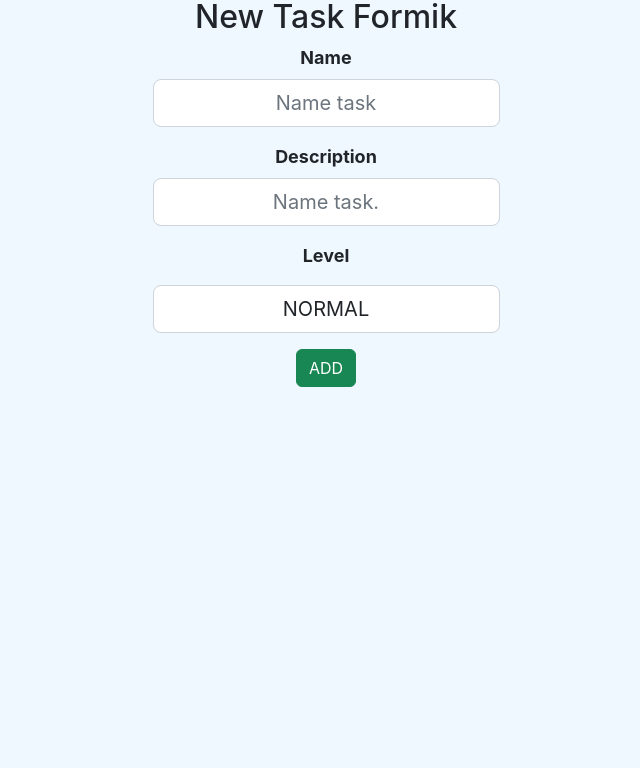
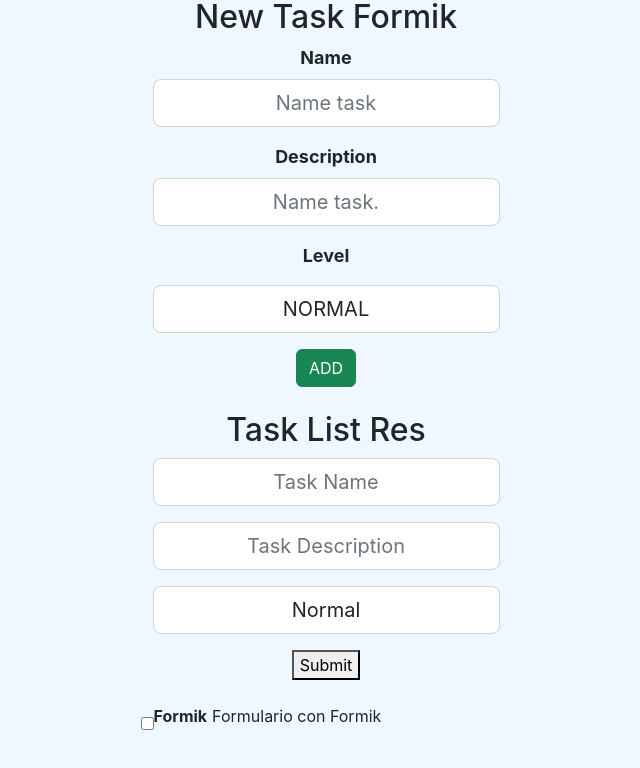
Before and after one commit to DanielAbadNoriega/OB_M5_Hooks, a React (Create React App) app: page / in a window 1280 px wide. Shown: the part 509-1277 px from the top of the page, without its empty margins (314-954 px from the left). Before the commit the page ends 960 px from the top, so only its background shows below. Built offline with nearby package versions, Linux system fonts and the light colour scheme.

Commit message:
Iteration: bug fixed taskFormik

```diff
--- a/src/components/container/task_list.jsx
+++ b/src/components/container/task_list.jsx
@@ -7,6 +7,7 @@
 import "../../styles/taskList.scss";
 //import TaskForm from "../pure/forms/taskForm";
 import TaskFormik from "../pure/forms/taskFormik";
+import TaskFormikRes from "../pure/forms/taskFormikRes";
 
 const TaskListComponent = () => {
   const defaultTask1 = new Task(
@@ -146,6 +147,7 @@
       </div>
       {/* <TaskForm add={addTask} nLength={tasks.length}></TaskForm> */}
       <TaskFormik add={addTask} nLength={tasks.length}></TaskFormik>
+      <TaskFormikRes></TaskFormikRes>
     </div>
   );
 };
--- a/src/components/pure/forms/registerFormik.jsx
+++ b/src/components/pure/forms/registerFormik.jsx
@@ -1,13 +1,13 @@
-import React, { useState, useRef } from "react";
+import React from "react";
 import { Formik, Form, Field, ErrorMessage } from "formik";
 import * as Yup from "yup";
 
 //Models
-import { User } from "../../../models/user.class";
+//import { User } from "../../../models/user.class";
 import { ROLES } from "../../../models/roles.enum";
 
 const RegisterFormik = () => {
-  let user = new User();
+  //let user = new User();
 
   const initialValues = {
     username: "",
--- a/src/components/pure/forms/taskFormik.jsx
+++ b/src/components/pure/forms/taskFormik.jsx
@@ -18,16 +18,6 @@
     description: Yup.string()
       .min(6, "The task description is too short.")
       .required("The task description is required."),
-    level: Yup.string()
-      .oneOf(
-        [LEVELS.NORMAL, LEVELS.URGENT, LEVELS.BLOCKING],
-        "You must select a task level: normal, urgent or blocking."
-      )
-      .required("You must select one task level."),
-    completed: Yup.string().oneOf(
-      [true, false],
-      "You must select completed / uncompleted task"
-    ),
   });
 
   //Generamos los valores iniciales del formulario
@@ -40,7 +30,12 @@
 
   //TODO the function to create a new Task
   function addTask(values) {
-    let newTask = new Task(values.name, values.description, values.level, false);
+    let newTask = new Task(
+      values.name,
+      values.description,
+      values.level,
+      false
+    );
     add(newTask);
   }
 
@@ -54,7 +49,6 @@
         validationSchema={taskSchema}
         onSubmit={async (values) => {
           await new Promise((r) => setTimeout(r, 1000));
-          alert(JSON.stringify(values, null, 2));
           addTask(values);
         }}
       >
--- /dev/null
+++ b/src/components/pure/forms/taskFormikRes.jsx
@@ -0,0 +1,98 @@
+import { Formik, Field, Form } from "formik";
+import * as Yup from "yup";
+import { LEVELS } from "../../../models/levels.enum";
+import useList from "../../../hooks/useList";
+import "../../../styles/taskForm.scss";
+
+const TaskFormikRes = () => {
+  const TaskSchema = Yup.object().shape({
+    name: Yup.string()
+      .min(2, "Too Short!")
+      .max(50, "Too Long!")
+      .required("Required"),
+    description: Yup.string()
+      .min(2, "Too Short!")
+      .max(100, "Too Long!")
+      .required("Required"),
+  });
+  const defaultTask = {
+    name: "Formik",
+    description: "Formulario con Formik",
+    level: LEVELS.URGENT,
+    done: false,
+  };
+  const tasks = useList([defaultTask]);
+
+  return (
+    <div>
+      <h2>Task List Res</h2>
+      <Formik
+        initialValues={{
+          name: "",
+          description: "",
+          level: LEVELS.NORMAL,
+          done: false,
+        }}
+        onSubmit={(values, actions) => {
+          setTimeout(() => {
+            tasks.push(values);
+            actions.resetForm({});
+            actions.setSubmitting(false);
+          }, 500);
+        }}
+        validationSchema={TaskSchema}
+      >
+        {({ errors }) => (
+          <Form className="container d-flex justify-content-center align-items-center mb-4 form-formik-container">
+            {/* NAME */}
+            <Field
+              name="name"
+              placeholder="Task Name"
+              className="form-control form-control-lg mb-2 text-center"
+            />
+            {errors && errors.name}
+
+            {/* DESCRIPTION */}
+            <Field
+              name="description"
+              placeholder="Task Description"
+              className="form-control form-control-lg mb-2 text-center"
+            />
+            {errors && errors.description}
+
+            {/* LEVEL */}
+            <Field
+              as="select"
+              name="level"
+              className="form-control form-control-lg mb-2 text-center"
+            >
+              <option value={LEVELS.NORMAL}>Normal</option>
+              <option value={LEVELS.URGENT}>Urgent</option>
+              <option value={LEVELS.BLOCKING}>Blocking</option>
+            </Field>
+            <button type="submit">Submit</button>
+          </Form>
+        )}
+      </Formik>
+      {tasks.isEmpty() ? (
+        <p>Task List is Empty</p>
+      ) : (
+        tasks.value.map((task, index) => (
+          <li key={index} style={{ display: "flex", alignItems: "center" }}>
+            <input
+              type="checkbox"
+              onClick={() => tasks.remove(index)}
+              checked={false}
+            />
+            <p style={{ fontWeight: "bold", marginRight: "5px" }}>
+              {task.name}
+            </p>
+            <p>{task.description}</p>
+          </li>
+        ))
+      )}
+    </div>
+  );
+};
+
+export default TaskFormikRes;
--- /dev/null
+++ b/src/hooks/useList.jsx
@@ -0,0 +1,26 @@
+import { useState } from 'react';
+
+const useList = (initialValue = []) => {
+    const [value, setValue] = useState(initialValue);
+
+    // Push new value to list
+    const push = (element) => {
+        setValue((oldValue) => [...oldValue, element]);
+    };
+
+    // Remove value from list
+    const remove = (index) => {
+        setValue((oldValue) => oldValue.filter((_, i) => i !== index));
+    };
+
+    // List is Empty ? true / false
+    const isEmpty = () => value.length === 0;
+
+    // TODO:Develop more functions for lists
+
+    return {
+            value, setValue, push, remove, isEmpty,
+        };
+};
+
+export default useList;
```
